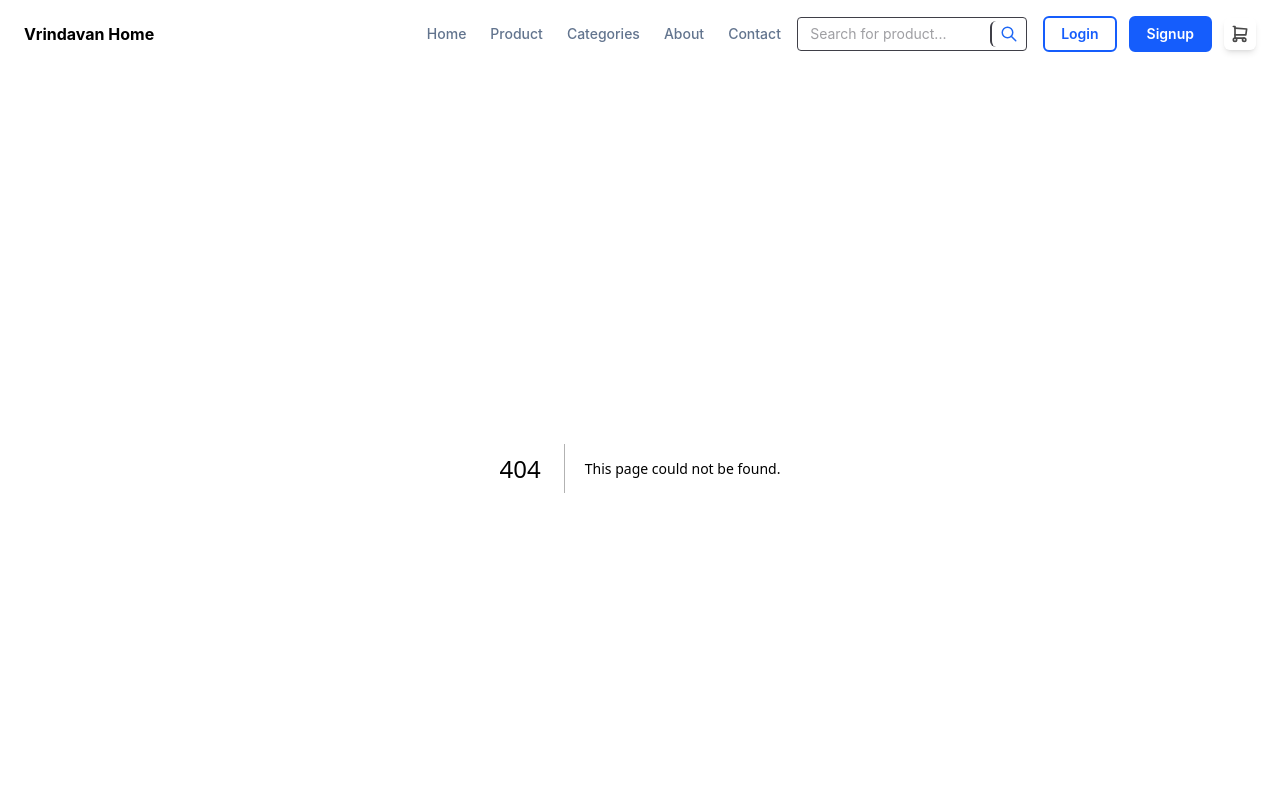
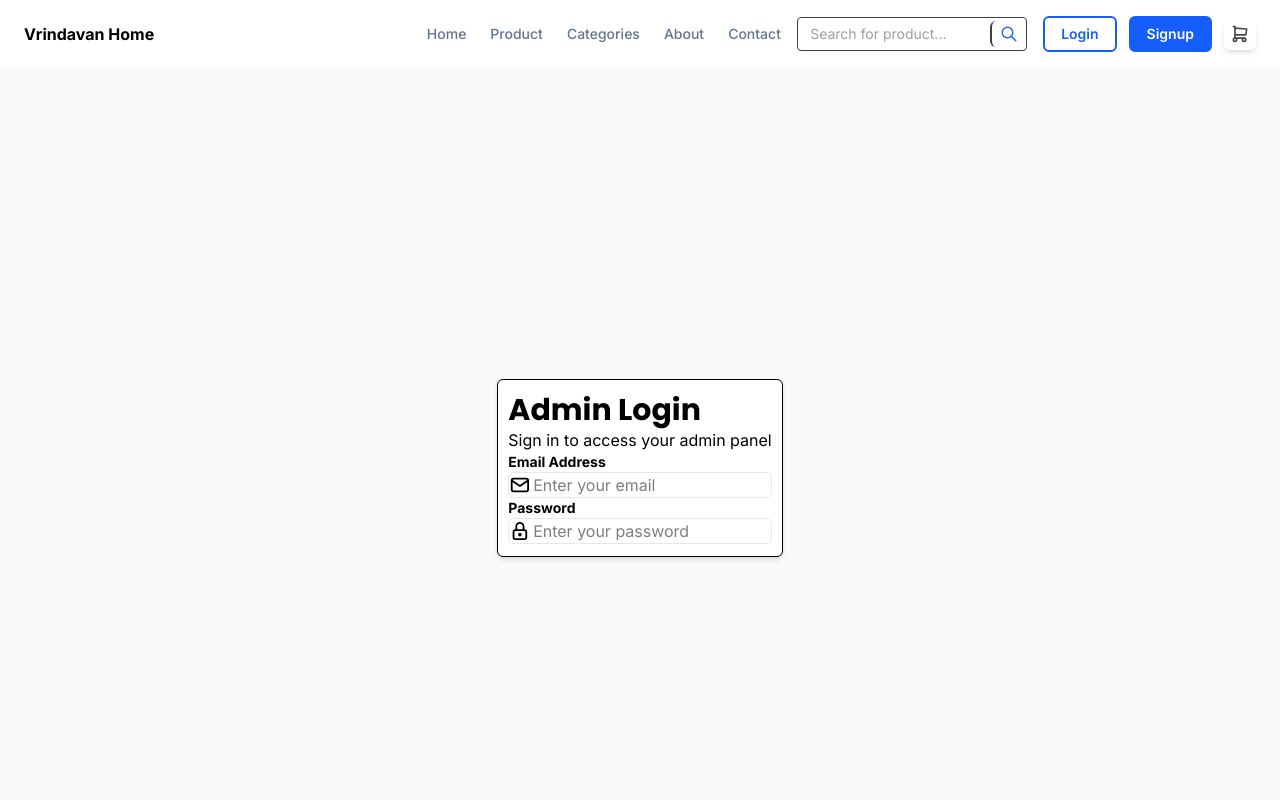
Before and after one commit to shivam-87388/vrindavan, a Next.js app in the folder frontend/: page /login in a window 1280 px wide. Before the commit this address had no page. Shown: the top 800 px of the page. Built offline with nearby package versions, Linux system fonts and the light colour scheme.

Commit message:
start login page

```diff
--- a/frontend/src/app/globals.css
+++ b/frontend/src/app/globals.css
@@ -1 +1,5 @@
 @import "tailwindcss";
+
+h1, h2, h3, h4, h5, h6 {
+  font-family: var(--font-poppins), sans-serif;
+}
--- a/frontend/src/app/layout.jsx
+++ b/frontend/src/app/layout.jsx
@@ -1,16 +1,18 @@
-import { Geist, Geist_Mono } from "next/font/google";
+import { Inter, Poppins } from "next/font/google";
 import "./globals.css";
 import Navbar from "@/components/Navbar";
 import Footer from "@/components/Footer";
 
-const geistSans = Geist({
-  variable: "--font-geist-sans",
+const inter = Inter({
+  variable: "--font-inter",
   subsets: ["latin"],
+  weight: ["400", "500", "600", "700"],
 });
 
-const geistMono = Geist_Mono({
-  variable: "--font-geist-mono",
+const poppins = Poppins({
+  variable: "--font-poppins",
   subsets: ["latin"],
+  weight: ["400", "500", "600", "700", "800"],
 });
 
 export const metadata = {
@@ -22,13 +24,13 @@ export default function RootLayout({ children }) {
   return (
     <html
       lang="en"
-      className={`${geistSans.variable} ${geistMono.variable} h-full antialiased`}
+      className={`${inter.variable} ${poppins.variable} ${inter.className} h-full antialiased`}
     >
       <body className="min-h-full flex flex-col">
-        <Navbar/>
+        <Navbar />
         {children}
-        <Footer/>
-        </body>
+        <Footer />
+      </body>
     </html>
   );
 }
--- /dev/null
+++ b/frontend/src/app/login/page.jsx
@@ -0,0 +1,48 @@
+import React from 'react'
+import { IconMail , IconLock } from '@tabler/icons-react';
+
+const page = () => {
+  return (
+    <div className="min-h-screen flex items-center justify-center w-full bg-slate-50">
+      <form className="bg-white rounded-md shadow-md border border-bg-gray-200 px-2.5 py-3">
+        <div className="flex flex-col items-center justify-start w-full">
+           <h1 className="w-full text-black text-3xl font-bold font-['Poppins']">Admin Login</h1>
+           <p className="w-full text-black text-base font-normal font-['Inter']">Sign in to access your admin panel</p>
+        </div>
+        {/* email + password senction */}
+        <div className="w-full flex flex-col items-center justify-start gap-2.5">
+        {/* email section */}
+        <div className="w-full flex flex-col items-center justify-start">
+         <label htmlFor="user-email" class="w-full text-black text-sm font-bold font-['Inter']">Email Address</label>
+         {/* icon + input field */}
+        <div className=" flex-row flex w-full items-center justify-center gap-0.5 border border-gray-200 rounded-md">
+          <IconMail/>
+        <input type="email" id="user-email" placeholder="Enter your email" className="w-full flex items-center"></input>
+        </div>
+        {/* password section */}
+         <div className="w-full flex flex-col items-center justify-start">
+          <label htmlFor="user-password" class="w-full text-black text-sm font-bold font-['Inter']">Password</label>
+           {/* icon + input field */}
+          <div className=" flex-row flex w-full items-center justify-center gap-0.5 border border-gray-200 rounded-md">
+            <IconLock/>
+            <input type="password" id="user-password" placeholder="Enter your password" className="w-full flex items-center"></input>
+          </div>
+
+         </div>
+
+        </div>
+
+        {/* password section */}
+
+
+
+        </div>
+
+
+      </form>
+
+    </div>
+  )
+}
+
+export default page
--- a/frontend/src/app/page.jsx
+++ b/frontend/src/app/page.jsx
@@ -5,21 +5,21 @@ const homepage = () => {
   return (
     <div className="min-h-screen">
       {/* hero section */}
-      <div className="bg-[url('/hero-section.png')] bg-cover bg-center min-h-137.5 w-full flex  pl-40 pt-26">
+      <div className="bg-[url('/hero-section.png')] bg-cover bg-center min-h-137.5 w-full flex  pl-40 pt-22">
       <div className="flex flex-col items-start justify-start gap-2.5 w-140">
-        <h2 className="w-full text-start text-orange-500 text-sm font-semibold font-['Inter']">EVERYTHING FOR YOUR HOME</h2>
-        <h1 className="text-start text-black text-5xl font-bold font-['Poppins']">Build, Renovate & Furnish Your Home Better.</h1>
-        <p className="text-start leading-6 text-black text-lg font-normal font-['Inter']">From construction material and plywood to tiles, sanitaryware, electricals appliances, lighting and more - find everything you need for home in one place.</p>
+        <h3 className="w-full text-start text-orange-500 text-lg font-semibold font-['Poppins']">EVERYTHING FOR YOUR HOME</h3>
+        <h1 className="text-start text-black text-[32px] font-bold font-['Poppins']">Build, Renovate & Furnish Your Home Better.</h1>
+        <p className="text-start leading-6 text-black text-base font-normal font-['Inter']">From construction material and plywood to tiles, sanitaryware, electricals appliances, lighting and more - find everything you need for home in one place.</p>
         {/* button section */}
         <div className=" flex flex-row gap-4">
           {/* shop now button */}
-          <div className="flex item-center justify-center bg-orange-600 w-32 py-2.5 rounded-md hover:cursor-pointer">
-          <button className="text-white text-[16px] font-semibold font-['Inter'] hover:cursor-pointer">Shop Now</button>
+          <div className="flex item-center justify-center bg-orange-600 w-w-42 px-2 py-2.5 rounded-md hover:cursor-pointer">
+          <button className="text-white text-base font-semibold font-['Inter'] hover:cursor-pointer">Shop Now</button>
           <IconArrowNarrowRight color='#ffffff'/>
           </div>
           {/* explore product button*/}
-          <div className="flex item-center justify-center bg-blue-50 w-32 py-2.5 rounded-md border-blue-500 border-2 hover:cursor-pointer">
-            <button className="text-blue-500 text-[16px] font-semibold font-['Inter'] hover:cursor-pointer">Explore Product</button>
+          <div className="flex item-center justify-center bg-blue-50 w-42 px-2 py-2.5 rounded-md border-blue-500 border-2 hover:cursor-pointer">
+            <button className="text-blue-500 text-base font-semibold font-['Inter'] hover:cursor-pointer">Explore Product</button>
           </div>
 
         </div>
--- a/frontend/src/components/Footer.jsx
+++ b/frontend/src/components/Footer.jsx
@@ -3,7 +3,7 @@ import { IconBrandFacebook, IconBrandWhatsapp, IconBrandInstagram, IconBrandLink
 
 const Footer = () => {
   return (
-    <div className="flex flex-col pt-8 pb-4 px-8 bg-slate-800 gap-2">
+    <footer className="flex flex-col pt-8 pb-4 px-8 bg-slate-800 gap-2">
       <div className="flex  items-start lg:flex-nowrap flex-wrap gap-y-8">
         {/* column-1 */}
         <div className="w-1/2 lg:flex-1 flex-col item-start lg:justify-start justify-around">
@@ -64,7 +64,7 @@ const Footer = () => {
 
         </div>
 
-    </div>
+    </footer>
   )
 }
 
--- a/frontend/src/components/navbar.jsx
+++ b/frontend/src/components/navbar.jsx
@@ -4,7 +4,7 @@ import { IconShoppingCart, IconSearch } from '@tabler/icons-react';
 
 const navbar = () => {
   return (
-   <div className="flex flex-row items-center w-full px-6 py-4">
+   <navbar className="flex flex-row items-center w-full px-6 py-4">
 
   {/* 1. Logo Section (Left Aligned) */}
   <div className="flex-1 flex justify-start items-center">
@@ -56,7 +56,7 @@ const navbar = () => {
 
   </div>
 
-</div>
+</navbar>
   )
 }
 
```
